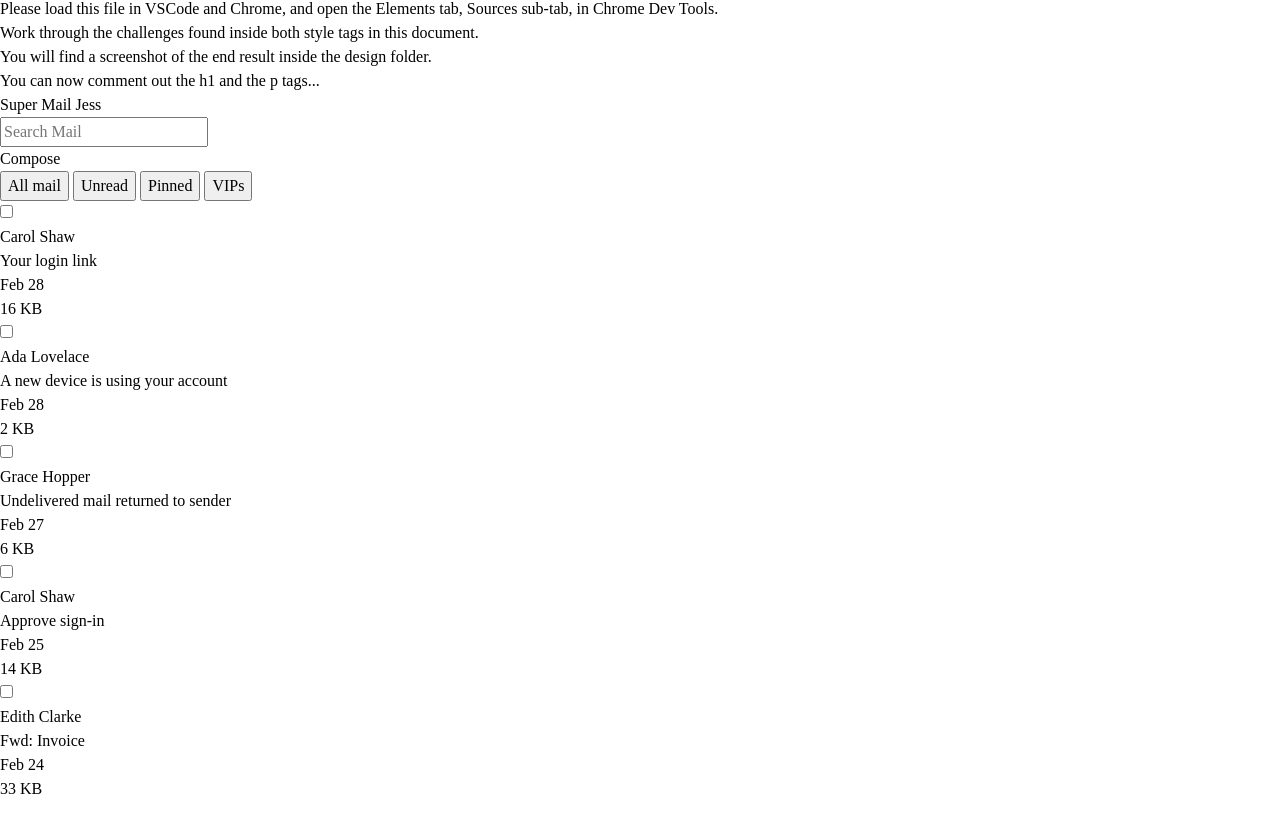
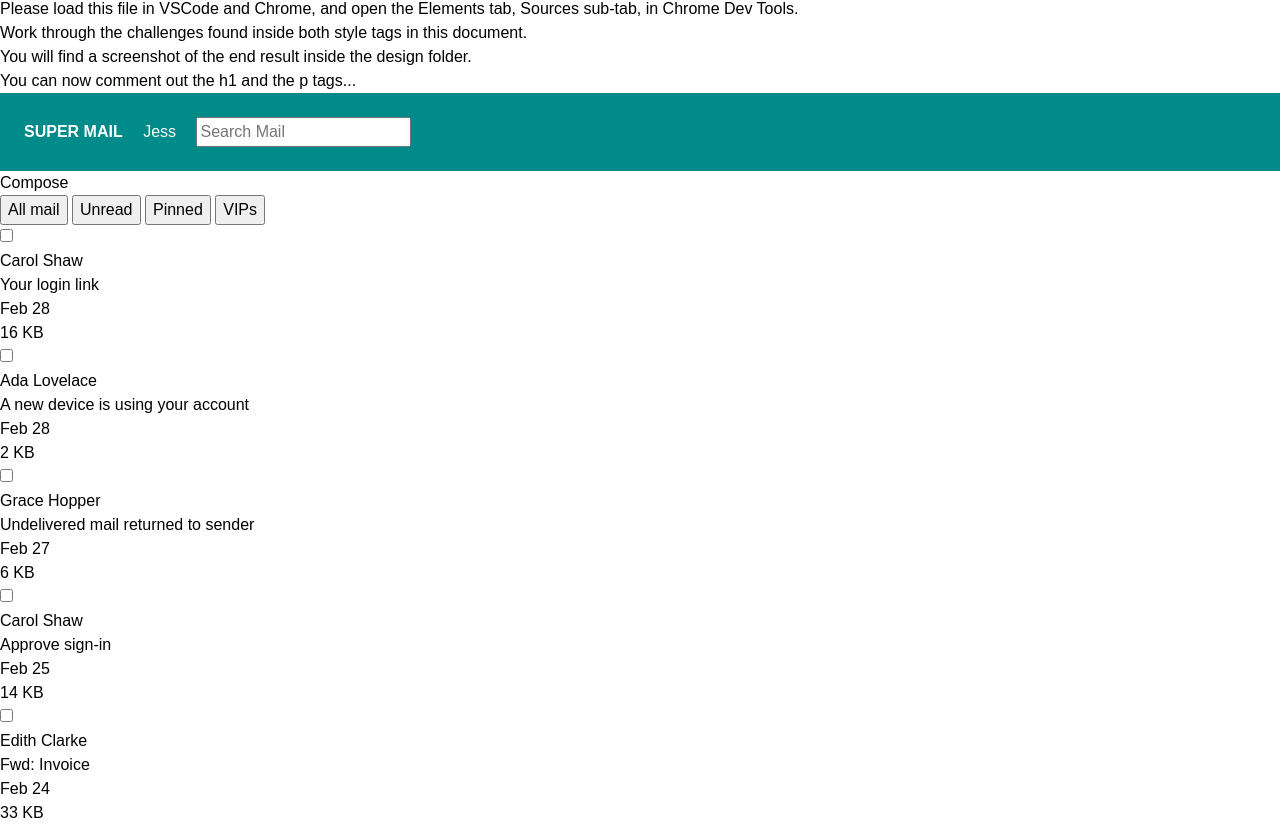
Before and after one commit to bloominstituteoftechnology/module-project-html-and-css-ii-RobertJanksGit, a plain HTML site: page index.html in a window 1280 px wide. Shown: the part 51-876 px from the top of the page. Before the commit the page ends 852 px from the top, so only its background shows below. Drawn offline with Linux system fonts and the light colour scheme.

Commit message:
tasks 2-6 done

```diff
--- a/index.html
+++ b/index.html
@@ -72,20 +72,38 @@
       /* 👉 Task 2- Target the body element.
     Apply a font family of Arial to the body element.
     The font property is inherited by descendant (nested) elements. */
+      body {
+        font-family: Arial;
+      }
 
       /* 👉 Task 3- Target the element with id headerTop.
     Apply white color to the text, some padding using px or rem units, and a dark background color. */
+      #headerTop {
+        color: white;
+        background-color: darkcyan;
+        padding: 1.5rem;
+      }
 
       /* 👉 Task 4- Target the divs that are directly nested underneath the id headerTop.
     Make them display as inline block, instead of block.
     This will make them render on the same line. */
+      #headerTop div {
+        display: inline-block;
+      }
 
       /* 👉 Task 5- Target the spans that are nested inside the id headerTop.
     Make them have some margin on the right.
     This will prevent the spans from crashing against one another. */
+      #headerTop span {
+        margin-right: 1rem;
+      }
 
       /* 👉 Task 6- Target the first span nested inside the element with id headerTop.
     Make it have a font weight of bold, and transform the text to uppercase. */
+      #headerTop span:nth-of-type(1) {
+        font-weight: bold;
+        text-transform: uppercase;
+      }
 
       /* 👉 Task 7- Target the id headerBottom.
     Give it a bottom border of 1 pixel, solid gray, and a little bit of padding using px or rem units. */
```
